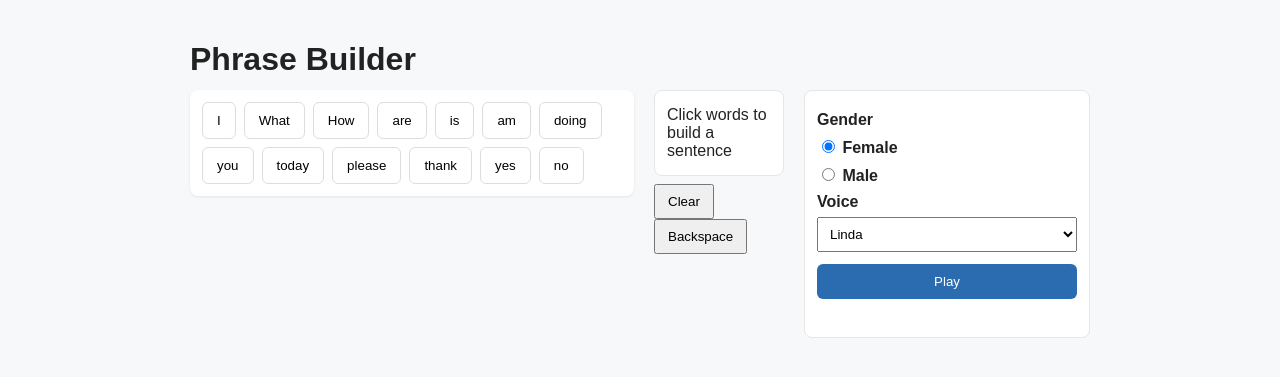
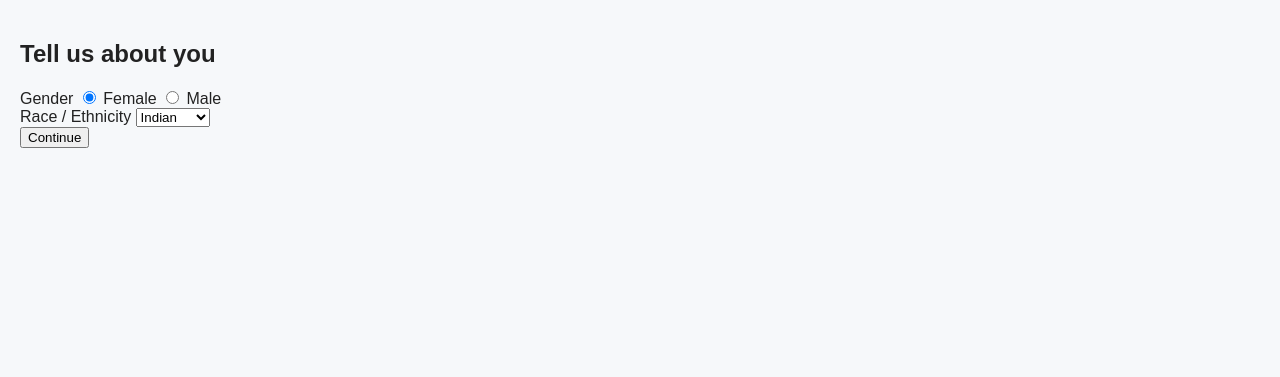
Before and after one commit to zaxway/talker_with_human_audio, a Flask app: page / in a window 1280 px wide. Shown: the top 377 px of the page. Run offline with Flask 3, Linux system fonts and the light colour scheme.

Commit message:
Updated app with onboarding features

```diff
--- a/app.py
+++ b/app.py
@@ -5,64 +5,124 @@ from flask import Flask, render_template, request, Response, jsonify
 
 app = Flask(__name__, static_folder='static', template_folder='templates')
 
-# Configure the Eigen endpoint and API key via environment
 EIGEN_URL = os.environ.get('EIGEN_URL', 'https://api-web.eigenai.com/api/v1/generate')
-EIGEN_KEY = os.environ.get('EIGEN_API_KEY')  # must be set
-
+EIGEN_KEY = os.environ.get('EIGEN_API_KEY')
 if not EIGEN_KEY:
     raise RuntimeError("Set the EIGEN_API_KEY environment variable before running the app.")
+
+# Server-side mapping: gender -> race -> voice_name -> voice_id
+# Replace the placeholder IDs with the real voice_id strings you have.
+VOICE_MAP = {
+    "female": {
+        "indian": {
+            "Indian_female_1": "d3d661b8d5e640f69b0c05d12112e41d"
+        },
+        "african": {
+            "African_female_1": "AFRICAN_SMOOTH_ID",
+            "African_female_2": "AFRICAN_BRIGHT_ID"
+        },
+        "hispanic": {
+            "Hispanic_rich": "HISPANIC_RICH_ID",
+            "Hispanic_soft": "HISPANIC_SOFT_ID"
+        },
+        "other": {
+            "Neutral_female_1": "NEUTRAL_FEMALE_1_ID"
+        }
+    },
+    "male": {
+        "indian": {
+            "Indian_male_1": "d834344669cf40bfaeac8a21942e6ac8",
+            "Indian_male_2": "8b91f852c1894c9aad1bb5ac55d2d128"
+        },
+        "african": {
+            "African_male_1": "95d73fb20eb745f5adec3e02719b9117",
+            "African_male_2": "46c9ad8090fa4a8bba95568859b48650"
+        },
+        "hispanic": {
+            "Hispanic_deep": "HISPANIC_DEEP_ID"
+        },
+        "other": {
+            "Neutral_male_1": "NEUTRAL_MALE_1_ID"
+        }
+    }
+}
 
 @app.route('/')
 def index():
     return render_template('index.html')
 
+@app.route('/voices', methods=['POST'])
+def voices():
+    """
+    Client posts JSON: { gender: "male"|"female", race: "indian"|"african"|"hispanic"|"other" }
+    Server returns the list of voice names available for that selection.
+    """
+    data = request.get_json() or {}
+    gender = data.get('gender')
+    race = data.get('race')
+    if not gender or not race:
+        return jsonify({"error": "gender and race required"}), 400
+    gender_map = VOICE_MAP.get(gender.lower())
+    if not gender_map:
+        return jsonify({"error": "invalid gender"}), 400
+    race_map = gender_map.get(race.lower())
+    if not race_map:
+        return jsonify({"error": "no voices for that race"}), 404
+    # Return list of voice names
+    return jsonify({"voices": list(race_map.keys())})
+
 @app.route('/synthesize', methods=['POST'])
 def synthesize():
     """
-    Expects JSON: { text: "...", voice: "Linda", stream: false }
-    Uses multipart/form-data (files=) to match the working client you provided.
-    Streams the audio bytes back to the browser with content-type audio/wav.
+    Expects JSON: { text: "...", voice_name: "...", stream: false, sampling: {...} }
+    Server maps voice_name -> voice_id using VOICE_MAP and calls Eigen API with voice_id.
     """
     payload = request.get_json() or {}
     text = payload.get('text', '').strip()
-    voice = payload.get('voice', '')
+    voice_name = payload.get('voice_name', '')
     stream_flag = payload.get('stream', False)
     sampling = payload.get('sampling', {"temperature": 0.85, "top_p": 0.95, "top_k": 50})
 
     if not text:
         return jsonify({"error": "No text provided"}), 400
-    if not voice:
+    if not voice_name:
         return jsonify({"error": "No voice selected"}), 400
 
-    headers = {
-        "Authorization": f"Bearer {EIGEN_KEY}"
-    }
+    # Find voice_id in VOICE_MAP
+    voice_id = None
+    for gender_map in VOICE_MAP.values():
+        for race_map in gender_map.values():
+            if voice_name in race_map:
+                voice_id = race_map[voice_name]
+                break
+        if voice_id:
+            break
 
-    # Build multipart/form-data payload using files= to force form encoding
+    if not voice_id:
+        return jsonify({"error": "Unknown voice name"}), 400
+
+    headers = {"Authorization": f"Bearer {EIGEN_KEY}"}
     files = {
         "model": (None, "higgs2p5"),
         "text": (None, text),
-        "voice": (None, voice),
+        # Use voice_id field per your REST example
+        "voice_id": (None, voice_id),
         "stream": (None, "true" if stream_flag else "false"),
         "sampling": (None, json.dumps(sampling)),
     }
 
     try:
-        # Stream=True so we can forward bytes as they arrive
         resp = requests.post(EIGEN_URL, headers=headers, files=files, stream=True, timeout=120)
     except requests.RequestException as e:
         return jsonify({"error": f"Request to Eigen failed: {str(e)}"}), 502
 
-    # If the remote returned an error, capture and forward the message
     if resp.status_code >= 400:
-        # Try to read text body for diagnostics
         try:
             err_text = resp.text
         except Exception:
             err_text = f"Status {resp.status_code}"
         return jsonify({"error": "Eigen API error", "details": err_text}), resp.status_code
 
-    # Forward the audio stream to the browser
     def generate():
         try:
             for chunk in resp.iter_content(chunk_size=4096):
@@ -71,7 +131,6 @@ def synthesize():
         finally:
             resp.close()
 
-    # The Eigen endpoint returns WAV bytes in your tests; set audio/wav
     return Response(generate(), content_type='audio/wav')
 
 if __name__ == '__main__':
--- a/static/js/main.js
+++ b/static/js/main.js
@@ -1,17 +1,37 @@
-// Words to show as buttons
-const WORDS = ["I","What","How","are","is","am","doing","you","today","please","thank","yes","no"];
-
-const FEMALE_VOICES = ["Linda","Margeret","Bella"];
-const MALE_VOICES = ["Bob","Smith","Tom"];
+const WORDS = ["I", "we", "they", "them", "He", "She", "What","How", "Could", "Why", "that", "are","is","am","doing","you","today","please","thank","yes","no", "to", "blank", "help", "stop", "wait a minute", "!", ".", "?"];
+// Keep UNDO_LIMIT and other helpers from previous version
+const UNDO_LIMIT = 20;
 
 document.addEventListener('DOMContentLoaded', () => {
+  const onboardModal = document.getElementById('onboardModal');
+  const onContinue = document.getElementById('on_continue');
+  const appRoot = document.getElementById('appRoot');
+  const selectedGenderEl = document.getElementById('selectedGender');
+  const selectedRaceEl = document.getElementById('selectedRace');
+  const voiceSelect = document.getElementById('voiceSelect');
+
+  // Phrase builder elements
   const wordGrid = document.getElementById('wordGrid');
   const sentenceEl = document.getElementById('sentence');
   const clearBtn = document.getElementById('clearBtn');
   const backspaceBtn = document.getElementById('backspaceBtn');
+  const undoBtn = document.getElementById('undoBtn');
   const playBtn = document.getElementById('playBtn');
-  const voiceSelect = document.getElementById('voiceSelect');
   const status = document.getElementById('status');
+
+  const undoStack = [];
+  function pushUndo() {
+    const cur = sentenceEl.dataset.text || '';
+    if (undoStack.length === 0 || undoStack[undoStack.length - 1] !== cur) {
+      undoStack.push(cur);
+      if (undoStack.length > UNDO_LIMIT) undoStack.shift();
+    }
+  }
+
+  function setSentence(text) {
+    sentenceEl.dataset.text = text;
+    sentenceEl.textContent = text || 'Click words to build a sentence';
+  }
 
   // Build word buttons
   WORDS.forEach(w => {
@@ -19,6 +39,7 @@ document.addEventListener('DOMContentLoaded', () => {
     b.className = 'word-btn';
     b.textContent = w;
     b.addEventListener('click', () => {
+      pushUndo();
       appendWord(w);
     });
     wordGrid.appendChild(b);
@@ -28,62 +49,81 @@ document.addEventListener('DOMContentLoaded', () => {
     let text = sentenceEl.dataset.text || '';
     if (text.length === 0) text = w;
     else text = text + ' ' + w;
-    sentenceEl.dataset.text = text;
-    sentenceEl.textContent = text;
+    setSentence(text);
   }
 
   clearBtn.addEventListener('click', () => {
-    sentenceEl.dataset.text = '';
-    sentenceEl.textContent = 'Click words to build a sentence';
+    pushUndo();
+    setSentence('');
   });
 
   backspaceBtn.addEventListener('click', () => {
-    let text = sentenceEl.dataset.text || '';
+    const text = sentenceEl.dataset.text || '';
     if (!text) return;
-    const parts = text.split(' ');
-    parts.pop();
-    const newText = parts.join(' ');
-    sentenceEl.dataset.text = newText;
-    sentenceEl.textContent = newText || 'Click words to build a sentence';
+    pushUndo();
+    let newText = text.slice(0, -1).replace(/\s+$/,'');
+    setSentence(newText);
   });
 
-  // Populate voices based on gender
-  function populateVoices(gender) {
+  undoBtn.addEventListener('click', () => {
+    if (undoStack.length === 0) return;
+    const prev = undoStack.pop();
+    setSentence(prev);
+  });
+
+  // Onboarding continue: fetch voices for selection
+  onContinue.addEventListener('click', async () => {
+    const gender = document.querySelector('input[name="on_gender"]:checked').value;
+    const race = document.getElementById('on_race').value;
+
+    // Save selection in UI
+    selectedGenderEl.textContent = gender;
+    selectedRaceEl.textContent = race;
+
+    // Request voice list from server
+    try {
+      const res = await fetch('/voices', {
+        method: 'POST',
+        headers: {'Content-Type': 'application/json'},
+        body: JSON.stringify({ gender: gender, race: race })
+      });
+      if (!res.ok) {
+        const err = await res.json().catch(()=>null);
+        alert('Failed to load voices: ' + (err?.error || res.statusText));
+        return;
+      }
+      const data = await res.json();
       voiceSelect.innerHTML = '';
-    const list = gender === 'male' ? MALE_VOICES : FEMALE_VOICES;
-    list.forEach(v => {
+      data.voices.forEach(v => {
         const opt = document.createElement('option');
         opt.value = v;
         opt.textContent = v;
         voiceSelect.appendChild(opt);
       });
+
+      // Hide onboarding and show app
+      onboardModal.style.display = 'none';
+      appRoot.style.display = 'block';
+    } catch (err) {
+      alert('Error fetching voices: ' + err.message);
     }
-
-  // Initialize voices
-  populateVoices('female');
-
-  // Gender radio change
-  document.querySelectorAll('input[name="gender"]').forEach(r => {
-    r.addEventListener('change', (e) => {
-      populateVoices(e.target.value);
-    });
   });
 
-  // Play button: call /synthesize and play returned audio blob
+  // Play button: send voice_name (not voice_id) to server
   playBtn.addEventListener('click', async () => {
     const text = sentenceEl.dataset.text || '';
     if (!text) {
       alert('Build a sentence first by clicking words.');
       return;
     }
-    const voice = voiceSelect.value;
+    const voice_name = voiceSelect.value;
     status.textContent = 'Synthesizing...';
     playBtn.disabled = true;
 
     try {
       const payload = {
         text: text,
-        voice: voice,
+        voice_name: voice_name,
         stream: false,
         sampling: { temperature: 0.85, top_p: 0.95, top_k: 50 }
       };
--- a/templates/index.html
+++ b/templates/index.html
@@ -6,28 +6,55 @@
   <link rel="stylesheet" href="/static/css/style.css">
 </head>
 <body>
+  <!-- Onboarding modal -->
+  <div id="onboardModal" class="modal">
+    <div class="modal-content">
+      <h2>Tell us about you</h2>
+
+      <div class="field">
+        <label>Gender</label>
+        <label><input type="radio" name="on_gender" value="female" checked> Female</label>
+        <label><input type="radio" name="on_gender" value="male"> Male</label>
+      </div>
+
+      <div class="field">
+        <label>Race / Ethnicity</label>
+        <select id="on_race">
+          <option value="indian">Indian</option>
+          <option value="african">African</option>
+          <option value="hispanic">Hispanic</option>
+          <option value="other">Other</option>
+        </select>
+      </div>
+
+      <div class="field">
+        <button id="on_continue">Continue</button>
+      </div>
+    </div>
+  </div>
+
+  <!-- Main app (hidden until onboarding done) -->
+  <div id="appRoot" style="display:none;">
     <div class="app">
       <h1>Phrase Builder</h1>
-
       <div class="controls">
-      <div class="word-grid" id="wordGrid">
-        <!-- Buttons inserted by JS -->
-      </div>
+        <div class="word-grid" id="wordGrid"></div>
 
         <div class="sentence-area">
           <div id="sentence" class="sentence">Click words to build a sentence</div>
           <div class="actions">
             <button id="clearBtn">Clear</button>
             <button id="backspaceBtn">Backspace</button>
+            <button id="undoBtn">Undo</button>
           </div>
         </div>
 
         <div class="voice-area">
-        <label>Gender</label>
-        <div>
-          <label><input type="radio" name="gender" value="female" checked> Female</label>
-          <label><input type="radio" name="gender" value="male"> Male</label>
-        </div>
+          <label>Selected Gender</label>
+          <div id="selectedGender"></div>
+
+          <label>Selected Race</label>
+          <div id="selectedRace"></div>
 
           <label for="voiceSelect">Voice</label>
           <select id="voiceSelect"></select>
@@ -40,6 +67,7 @@
         </div>
       </div>
     </div>
+  </div>
 
   <script src="/static/js/main.js"></script>
 </body>
```
Lines whose indentation alone changed are shown as unchanged.
